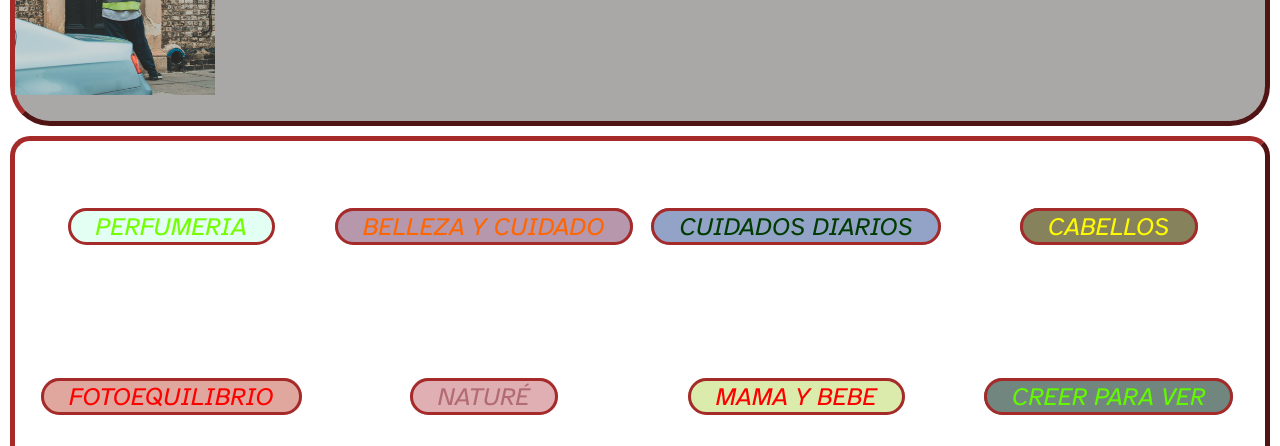
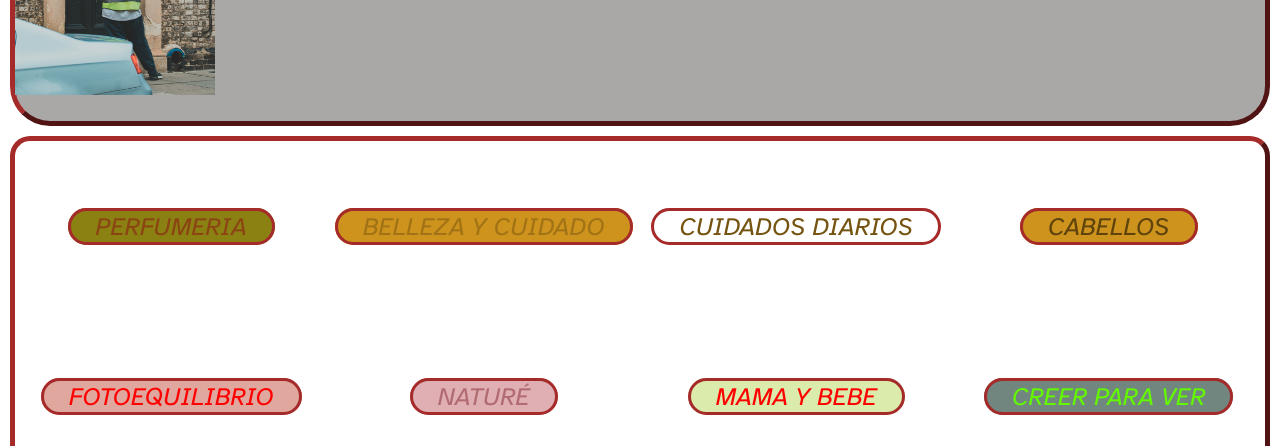
Before and after one commit to borischoque/proyecto_ch_bchoque, a website: page index.html in a window 1280 px wide. Shown: the part 654-1100 px from the top of the page. Drawn offline with Linux system fonts and the light colour scheme.

Commit message:
[ADD] prueba de cambios desde local a remoto: color de fondo

```diff
--- a/scss/variables/_variables.scss
+++ b/scss/variables/_variables.scss
@@ -66,10 +66,10 @@
 // **********************************
 
 $colorFuenteProductos: (
-  producto1: rgb(115, 255, 0),
-  producto2: rgb(255, 102, 0),
-  producto3: rgb(0, 60, 0),
-  producto4: rgb(255, 251, 0),
+  producto1: #8b4513,
+  producto2: #a17316,
+  producto3: #755310,
+  producto4: #5e430d,
   producto5: rgb(255, 0, 0),
   producto6: rgba(175, 104, 110, 0.952),
   producto7: rgb(255, 0, 0),
@@ -77,10 +77,10 @@
 );
 
 $colorFondoFuenteProductos: (
-  fondoProducto1: rgb(227, 255, 244),
-  fondoProducto2: rgb(182, 151, 171),
-  fondoProducto3: rgb(147, 163, 199),
-  fondoProducto4: rgb(133, 130, 92),
+  fondoProducto1: #8b8113,
+  fondoProducto2: #ce931c,
+  fondoProducto3: white,
+  fondoProducto4: #ce931c,
   fondoProducto5: rgba(219, 154, 143, 0.863),
   fondoProducto6: rgb(223, 175, 179),
   fondoProducto7: rgb(218, 235, 171),
```
Also changed, not shown: css/style.css.
